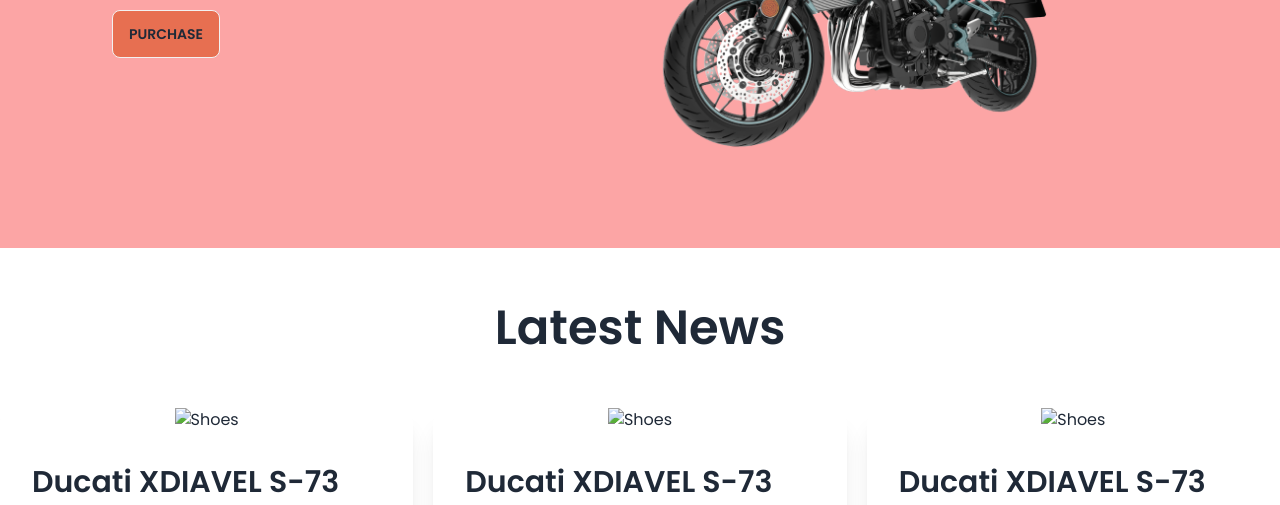
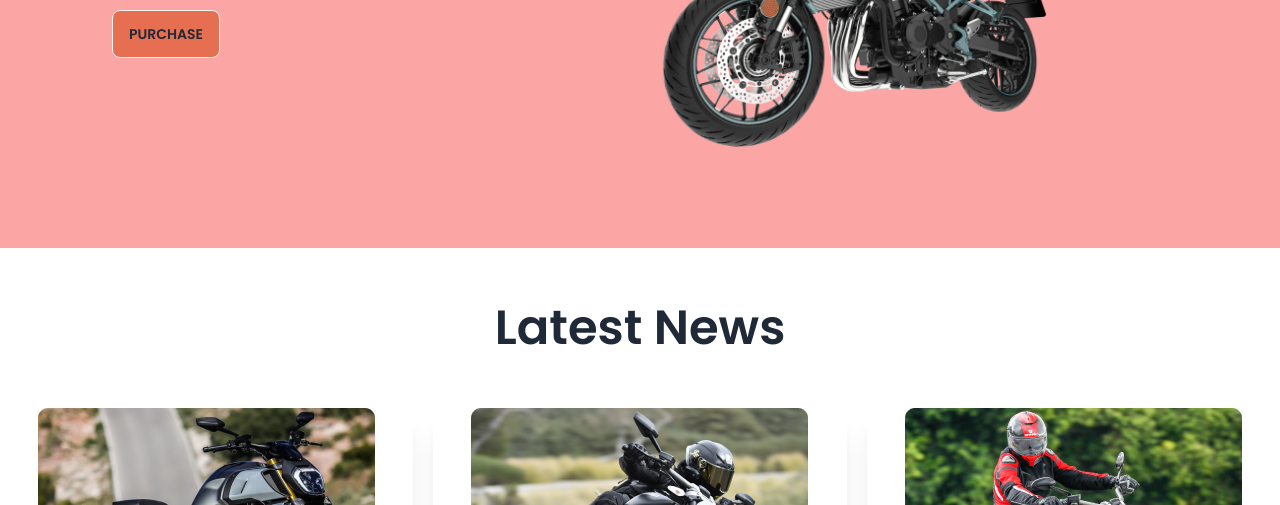
Before and after one commit to sujoydam123/bike-jone-project, a plain HTML site: page index.html in a window 1280 px wide. Shown: the part 414-919 px from the top of the page. Drawn offline with nearby package versions, Linux system fonts and the light colour scheme; the site is published under a folder, as on GitHub Pages, so addresses that start at the root find nothing.

Commit message:
second commit

```diff
--- a/index.html
+++ b/index.html
@@ -141,7 +141,7 @@
         <h1 class="font-semibold text-5xl my-14 text-center">Latest News</h1>
         <div class="grid grid-cols-1 md:grid-cols-2 lg:grid-cols-3 gap-5">
           <div class="card bg-base-100 shadow-xl">
-            <figure><img src="/images/others/latest1.png" alt="Shoes" /></figure>
+            <figure><img src="images/others/latest1.png" alt="Shoes" /></figure>
             <div class="card-body">
               <h2 class="card-title text-3xl font-semibold">Ducati XDIAVEL S-73</h2>
               <p class="text-base font-normal">Lorem ipsum dolor sit amet, consectetur adipiscing elit. Lacus, fermentum amet faucibus sed id nisi lectus at.</p>
@@ -151,7 +151,7 @@
             </div>
           </div>
           <div class="card bg-base-100 shadow-xl">
-            <figure><img src="/images/others/latest2.png" alt="Shoes" /></figure>
+            <figure><img src="images/others/latest2.png" alt="Shoes" /></figure>
             <div class="card-body">
               <h2 class="card-title text-3xl font-semibold">Ducati XDIAVEL S-73</h2>
               <p class="text-base font-normal">Lorem ipsum dolor sit amet, consectetur adipiscing elit. Lacus, fermentum amet faucibus sed id nisi lectus at.</p>
@@ -161,7 +161,7 @@
             </div>
           </div>
           <div class="card bg-base-100 shadow-xl">
-            <figure><img src="/images/others/latest3.png" alt="Shoes" /></figure>
+            <figure><img src="images/others/latest3.png" alt="Shoes" /></figure>
             <div class="card-body">
               <h2 class="card-title text-3xl font-semibold">Ducati XDIAVEL S-73</h2>
               <p class="text-base font-normal">Lorem ipsum dolor sit amet, consectetur adipiscing elit. Lacus, fermentum amet faucibus sed id nisi lectus at.</p>
```
